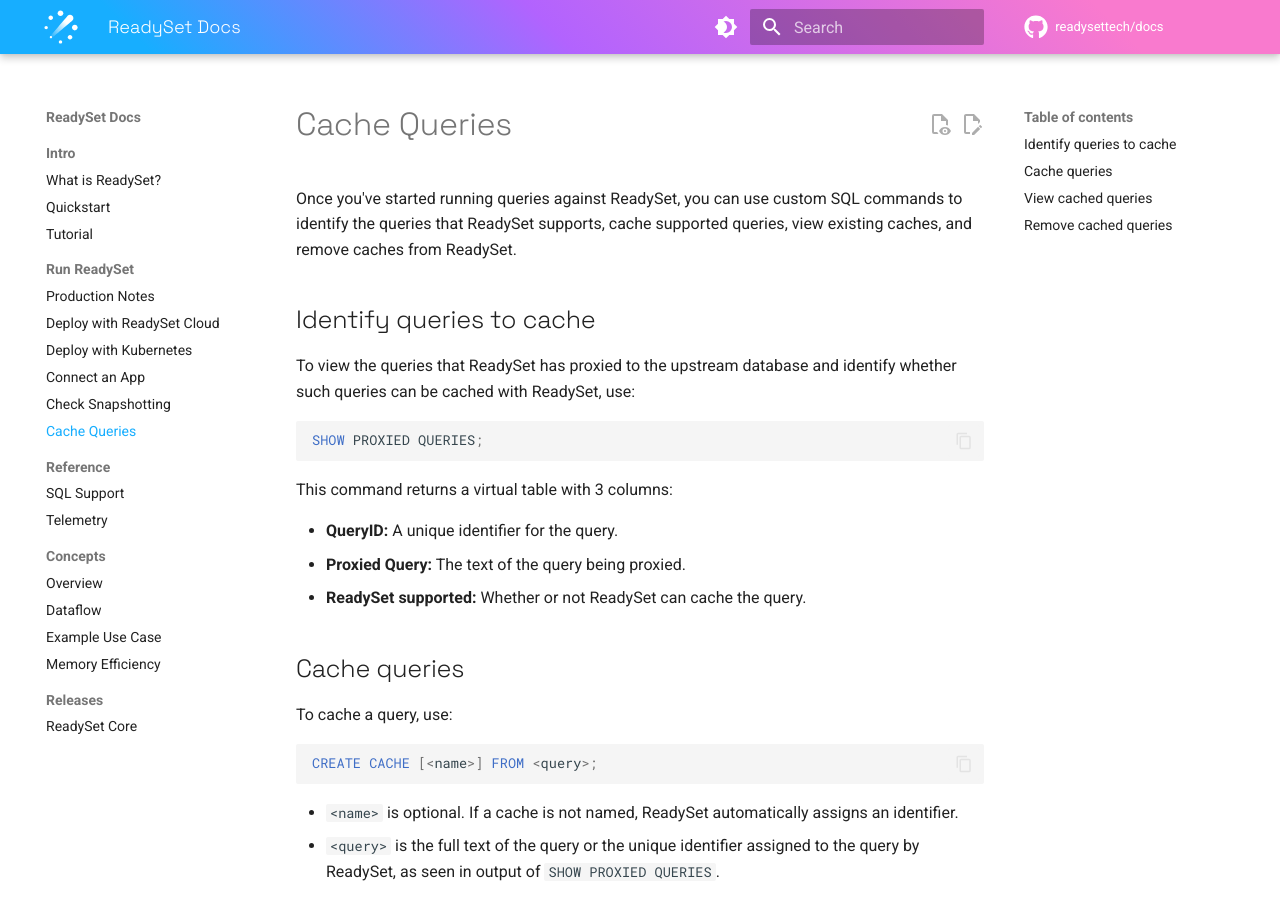
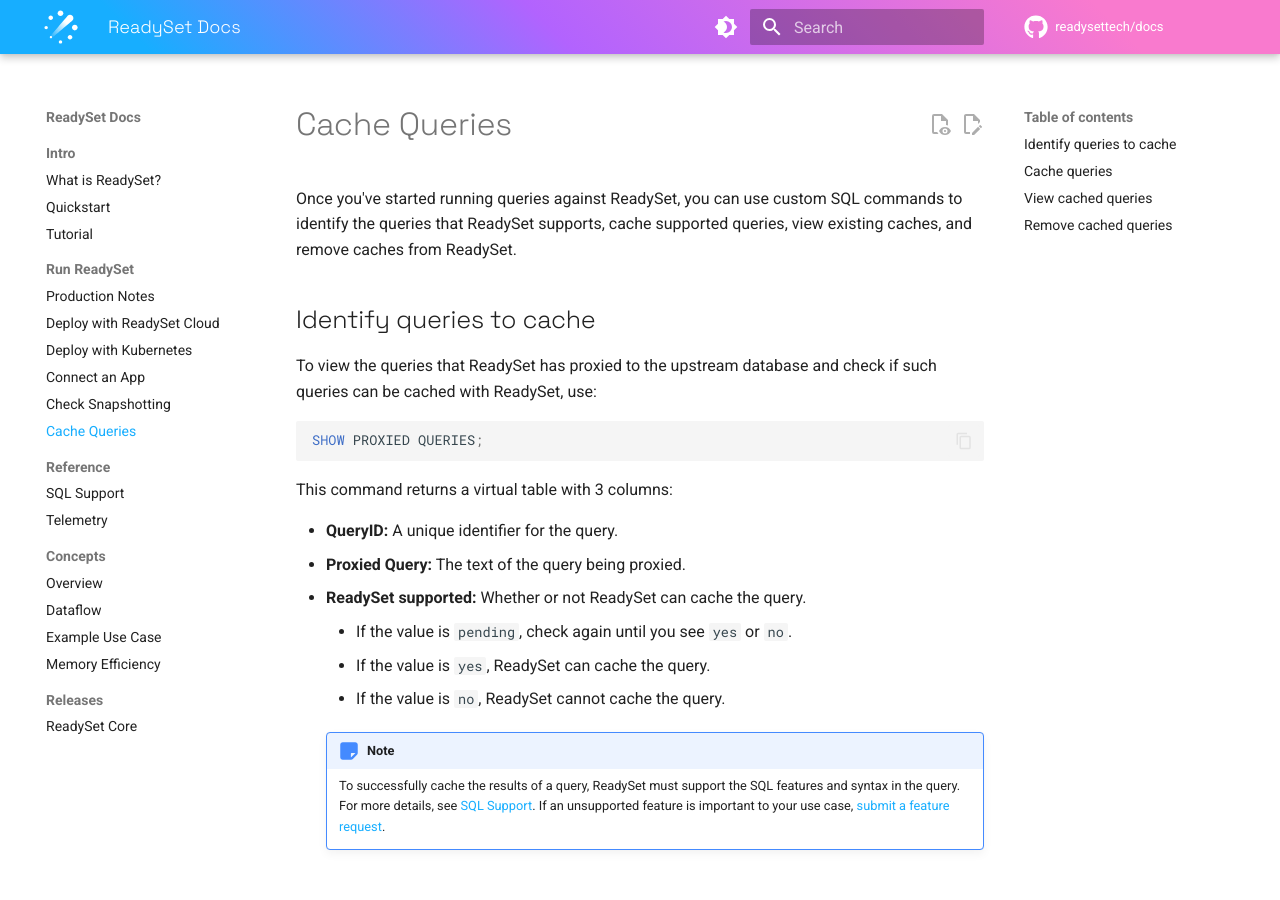
Before and after one commit to readysettech/docs-old, an MkDocs documentation site: the page built from docs/guides/cache-queries.md, in a window 1280 px wide and 900 px high. Built offline with MkDocs 1.6.1 and Material for MkDocs 9.7.7, drawn with Linux system fonts in a browser that asks for light colours; comment, search, counter and statistics services are not loaded.

Commit message:
Add more details to SHOW PROXIED QUERIES doc

````diff
--- a/docs/guides/cache-queries.md
+++ b/docs/guides/cache-queries.md
@@ -4,7 +4,7 @@
 
 ## Identify queries to cache
 
-To view the queries that ReadySet has proxied to the upstream database and identify whether such queries can be cached with ReadySet, use:
+To view the queries that ReadySet has proxied to the upstream database and check if such queries can be cached with ReadySet, use:
 
 ``` sql
 SHOW PROXIED QUERIES;
@@ -15,6 +15,13 @@
 - **QueryID:** A unique identifier for the query.
 - **Proxied Query:** The text of the query being proxied.
 - **ReadySet supported:** Whether or not ReadySet can cache the query.
+    - If the value is `pending`, check again until you see `yes` or `no`.
+    - If the value is `yes`, ReadySet can cache the query.
+    - If the value is `no`, ReadySet cannot cache the query.
+
+    !!! note
+
+        To successfully cache the results of a query, ReadySet must support the SQL features and syntax in the query. For more details, see [SQL Support](../reference/sql-support/#query-caching). If an unsupported feature is important to your use case, [submit a feature request](https://github.com/readysettech/readyset/issues/new/choose).
 
 ## Cache queries
 
````
